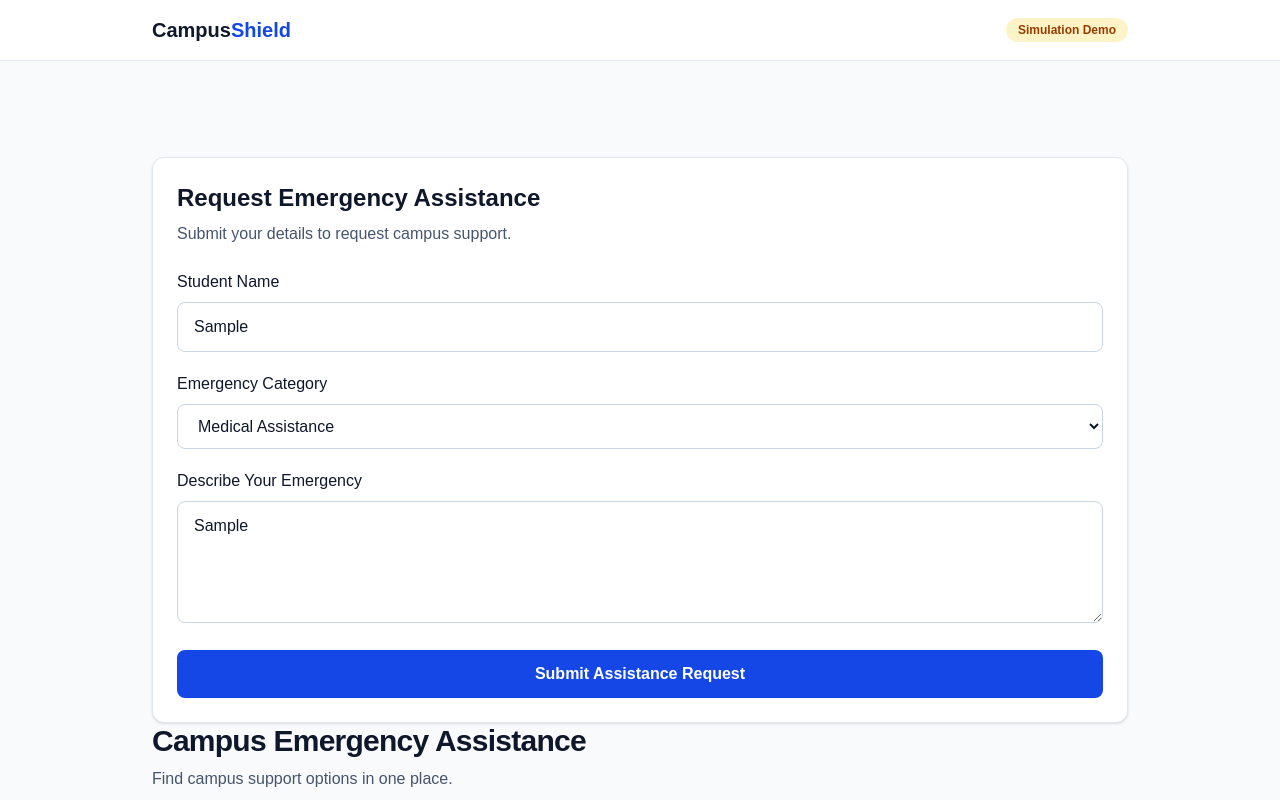
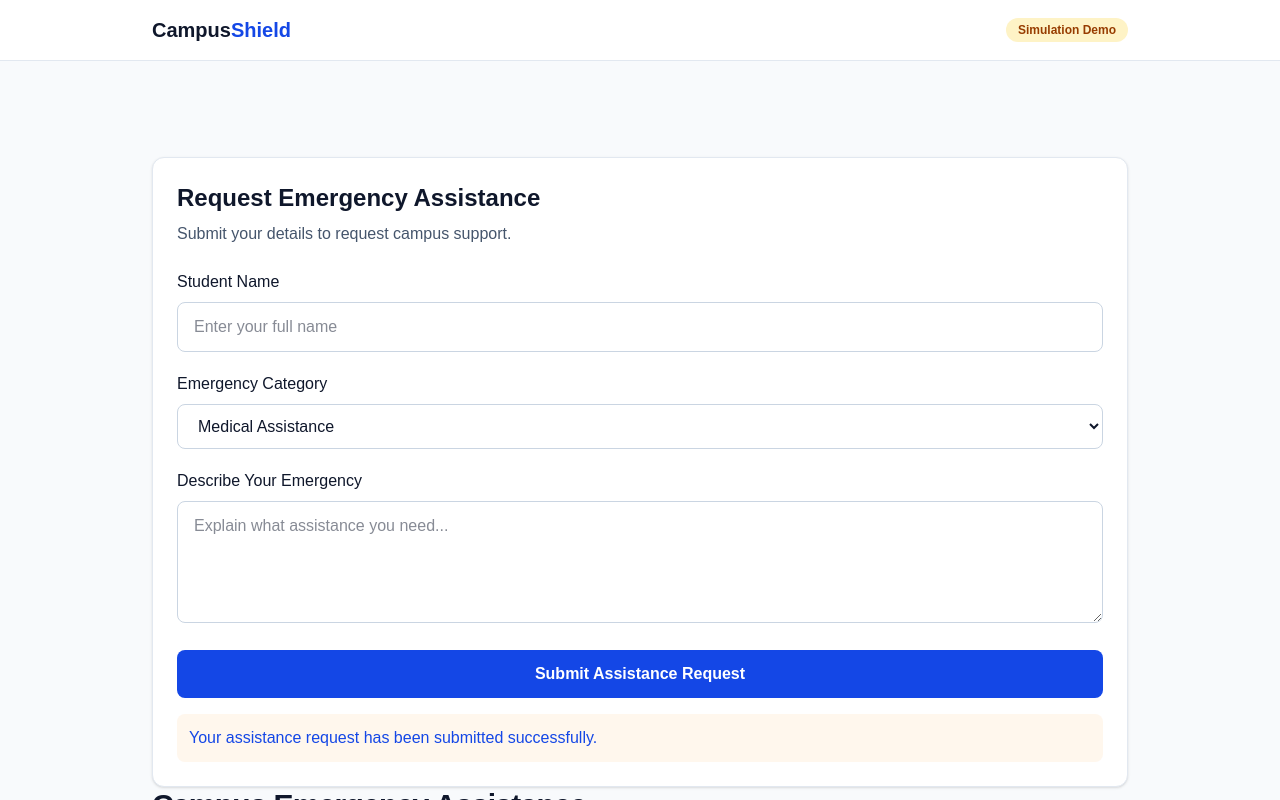
Before and after one commit to shivansh01-24/safecampus, a Next.js app: page / in a window 1280 px wide. Both pictures are taken after typing "Sample", "Sample" into the empty fields and a click on the button "Submit Assistance Request". Shown: the top 800 px of the page. Built offline with nearby package versions, Linux system fonts and the light colour scheme.

Commit message:
added required and also added form to be sumbited also subiying ddiplay also shwoing avlue on console

```diff
--- a/src/app/page.tsx
+++ b/src/app/page.tsx
@@ -36,6 +36,25 @@ export default function Home() {
   const [studentName, setStudentName] = useState("");
   const [category, setCategory] = useState("Medical");
   const [description, setDescription] = useState("");
+  const [successMessage, setSuccessMessage] = useState("");
+  const handleSubmit = (e: React.FormEvent<HTMLFormElement>) => {
+    //e = event so any cahnge in evnt will trigger it e container information about the event that occurred
+    e.preventDefault(); //prevents the browser form refreshing the page //so normal in html if somnone submit what avascript do it refresh the page to naviagte to  oher page but here in react we set our own rule thta after submissionw hat will ahppen so we prevent the default behavior of the form submission which is to refresh the page and navigate to another page
+    const newRequest: EmergencyRequest = {
+      //so we create a const then we made the stucture which taht cosnst have to foloow which emergency request
+      //here its creates an object using the emergency request type and the values from the form fields
+      studentName,
+      category,
+      description,
+    };
+    console.log("Emergency Request Submitted:", newRequest);
+    setSuccessMessage(
+      "Your assistance request has been submitted successfully.",
+    );
+    setStudentName(""); //here resets all thing which in the form so it become new
+    setCategory("Medical");
+    setDescription("");
+  };
   return (
     <main className="min-h-screen bg-slate-50 text-slate-900">
       <header className="border-b border-slate-200 bg-white">
@@ -58,12 +77,14 @@ export default function Home() {
             Submit your details to request campus support.
           </p>
 
-          <form className="mt-6 space-y-5">
+          {/* form */}
+          <form onSubmit={handleSubmit} className="mt-6 space-y-5">
             <div>
               <label className="mb-2 block font-medium">Student Name</label>
 
               <input
                 type="text"
+                required
                 value={studentName}
                 onChange={(e) => setStudentName(e.target.value)}
                 placeholder="Enter your full name"
@@ -92,6 +113,7 @@ export default function Home() {
 
               <textarea
                 value={description}
+                required
                 onChange={(e) => setDescription(e.target.value)}
                 placeholder="Explain what assistance you need..."
                 rows={4}
@@ -99,13 +121,21 @@ export default function Home() {
               />
             </div>
             <button
-              type="button"
+              type="submit"
               className="w-full rounded-lg bg-blue-700 px-5 py-3 font-semibold text-white transition hover:bg-blue-800"
             >
               Submit Assistance Request
             </button>
           </form>
+          {successMessage && (
+            <p className="mt-4 rounded-lg bg-orange-50 p-3 text-blue-700">
+              {successMessage}
+            </p>
+          )}
         </section>
+
+        {/* form end */}
+
         <h1 className="text-3xl font-bold tracking-tight">
           Campus Emergency Assistance
         </h1>
```
